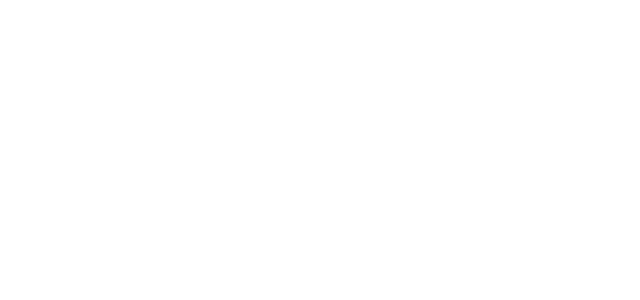
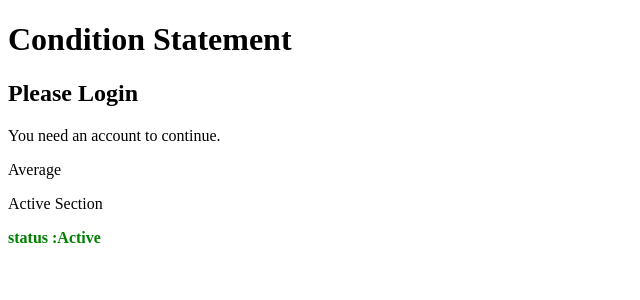
Before and after one commit to om-jasoliya91/vuedemo, a Vue app: page /condition in a window 1280 px wide. Before the commit this address had no page. Shown: the top 300 px of the page, without its empty margins (0-640 px from the left). Built offline with nearby package versions, Linux system fonts and the light colour scheme.

Commit message:
v-if,v-else,v-else-if,v-show,v-if on template

```diff
--- /dev/null
+++ b/src/components/practise/ConditionExample.vue
@@ -0,0 +1,46 @@
+<script setup>
+import { ref } from 'vue';
+
+const isLoggedIn = ref(false)
+const score = ref(50)
+const isActive = ref(true)
+</script>
+
+<template>
+  <h1>Condition Statement</h1>
+
+  <!-- v-if and v-else statement with template-->
+  <template v-if="isLoggedIn">
+    <h2>Welcome User</h2>
+    <p>You are logged in.</p>
+  </template>
+  <template v-else>
+    <h2>Please Login</h2>
+    <p>You need an account to continue.</p>
+  </template>
+
+  <!-- v-else-if statement -->
+  <p v-if="score >= 80">Excellent</p>
+  <p v-else-if="score >= 50">Average</p>
+  <p v-else>Poor</p>
+
+  <!-- v-show -->
+  <p v-show="isActive">Active Section</p>
+
+  <!-- conditional class -->
+  <p :class="{ active: isActive, inactive: !isActive }">
+    status :{{ isActive ? "Active" : "Inactive" }}
+  </p>
+</template>
+
+<style scoped>
+.active {
+  color: green;
+  font-weight: bold;
+}
+
+.inactive {
+  color: red;
+  font-weight: bold;
+}
+</style>
--- /dev/null
+++ b/src/components/viewfile/ConditionView.vue
@@ -0,0 +1,10 @@
+<script setup>
+import ConditionExample from '../practise/ConditionExample.vue';
+
+</script>
+
+<template>
+  <ConditionExample></ConditionExample>
+</template>
+
+<style scoped></style>
--- a/src/router/index.js
+++ b/src/router/index.js
@@ -4,6 +4,7 @@
 import WelcomeBack from '@/components/WelcomeBack.vue'
 import ComputedView from '@/components/viewfile/ComputedView.vue'
 import BindView from '@/components/viewfile/BindView.vue'
+import ConditionView from '@/components/viewfile/ConditionView.vue'
 
 const routes = [
   { path: '/', name: 'Welcome', component: WelcomeBack },
@@ -11,6 +12,7 @@
   { path: '/about', name: 'About', component: AboutView },
   { path: '/computed', name: 'Computed', component: ComputedView },
   { path: '/bind', name: 'Bind', component: BindView },
+  { path: '/condition', name: 'Condition', component: ConditionView },
 ]
 
 const router = createRouter({
```
